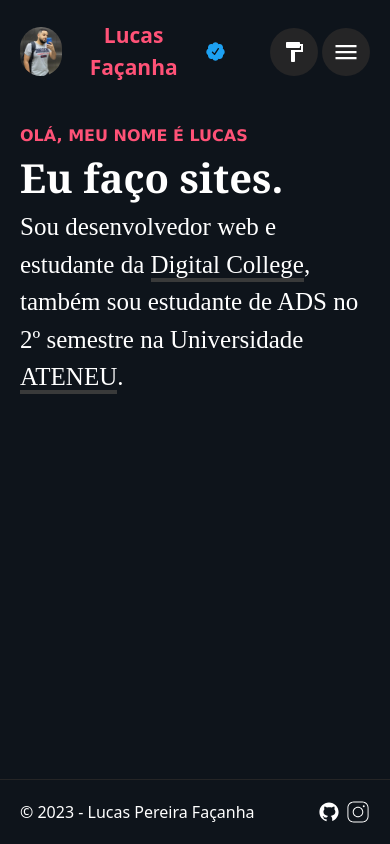
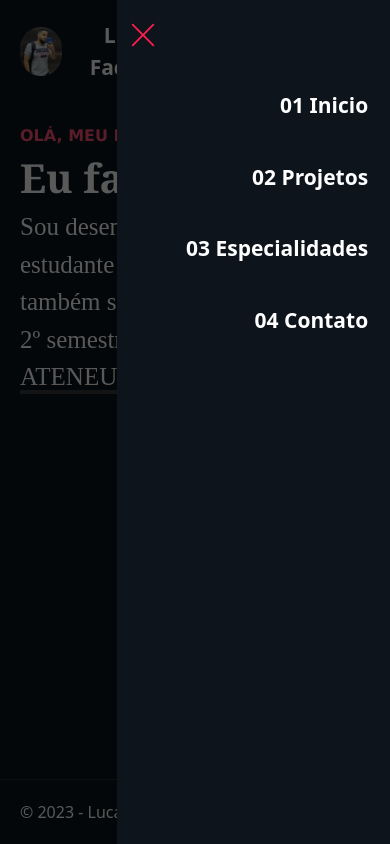
Before and after one commit to Lucaasfacanha/portfolio-aula-22-09, a website built with Vite: page Index.html in a window 390 px wide. Both pictures are taken after a click on the button 346 px from the left and 51 px from the top of the page. Built offline with nearby package versions, Linux system fonts and the light colour scheme.

Commit message:
adicionando efeito menu mobile java

```diff
--- a/Index.html
+++ b/Index.html
@@ -5,6 +5,8 @@
     <link rel="icon" type="image/svg+xml" href="b12b66f2-ca6e-4b10-b4eb-0268bd632cec.jpg" />
     <meta name="viewport" content="width=device-width, initial-scale=1.0" />
     <title>Lucas Façanha</title>
+    <script src="menu.js" defer></script>
+
   </head>
   <body>
     <header>
@@ -25,22 +27,22 @@
               <nav id="menuHeader">
                   <div  id="nomeHome">
                       <a href="">
-                          01 Home
+                          01 Inicio
                       </a>
                   </div>
                   <div>
                       <a href="" class="nomeHeaderMenu">
-                          02 writing
+                          02 Projetos
                       </a>
                   </div>
                   <div>
                       <a href="" class="nomeHeaderMenu">
-                          03 notes
+                          03 Especialidades
                       </a>
                   </div>
                   <div>
                       <a href="" class="nomeHeaderMenu">
-                          04 about
+                          04 Contato
                       </a>
                   </div>
               </nav>
@@ -50,14 +52,40 @@
           <button  class="themes">
               <svg xmlns="http://www.w3.org/2000/svg" fill="currentColor" width="24" height="24" viewBox="0 0 24 24" role="img" aria-hidden="true"><path d="M18 4V3c0-.55-.45-1-1-1H5c-.55 0-1 .45-1 1v4c0 .55.45 1 1 1h12c.55 0 1-.45 1-1V6h1v4H9v11c0 .55.45 1 1 1h2c.55 0 1-.45 1-1v-9h8V4h-3z"></path></svg>
           </button>
+
+
           </div>
-          <div id="linhaThmes">
-          <button class="themes">
+
+          <div id="linhaThemes">
+          <button class="themes" id="botaoAbrirMenu">
               <svg xmlns="http://www.w3.org/2000/svg" viewBox="0 0 32 32" aria-hidden="true" role="presentation" focusable="false" style=" height: 24px; width: 24px; stroke: currentcolor; stroke-width: 3; ">
                       <path d="M2 16h28M2 24h28M2 8h28">
                       </path>
               </svg>
           </button>
+
+          <div class="menuMobile" id="menuMobile2">
+            <div class="botaoFechar">
+                <svg xmlns="http://www.w3.org/2000/svg" width="30" height="30" id="botaoFechar" fill="currentColor" viewBox="0 0 16 16">
+                    <path d="M2.146 2.854a.5.5 0 1 1 .708-.708L8 7.293l5.146-5.147a.5.5 0 0 1 .708.708L8.707 8l5.147 5.146a.5.5 0 0 1-.708.708L8 8.707l-5.146 5.147a.5.5 0 0 1-.708-.708L7.293 8 2.146 2.854Z"/>
+                </svg>
+            </div>
+
+            <nav>
+                <ul>
+                    <li><a href="" class="liMobile">01 Inicio</a></li>
+
+                    <li><a href=""  class="liMobile">02 Projetos</a></li>
+
+                    <li><a href=""  class="liMobile">03 Especialidades</a></li>
+
+                    <li><a href=""  class="liMobile">04 Contato</a></li>
+                </ul>
+            </nav>
+          </div>
+
+          <div class="overlayMenu" id="overlayMenu"></div>
+
           </div>
       </div>
 </header>
--- /dev/null
+++ b/menu.js
@@ -0,0 +1,15 @@
+let botaoAbrirMenu = document.getElementById('botaoAbrirMenu')
+let menu = document.getElementById('menuMobile2')
+let overlay = document.getElementById('overlayMenu')
+
+botaoAbrirMenu.addEventListener('click', ()=>{
+    menu.classList.add('abrirMenu')
+})
+
+menu.addEventListener('click', ()=>{
+    menu.classList.remove('abrirMenu')
+})
+
+overlay.addEventListener('click', ()=>{
+    menu.classList.remove('abrirMenu')
+})
--- a/style.css
+++ b/style.css
@@ -17,28 +17,6 @@ main {
   padding: 20px;
 }
 
-footer {
-  display: flex;
-  justify-content: space-between;
-  bottom: 0;
-  position: fixed;
-  width: 100%;
-  padding: 20px;
-  border-top: 1px solid #252526;
-}
-
-@media screen and (min-width: 670px) {
-  footer {
-    padding: 20px 60px 20px 60px;
-  }
-}
-
-@media screen and (min-width: 1145px) {
-  footer {
-    padding: 20px 170px 20px 170px;
-  }
-}
-
 @media screen and (min-width: 670px) {
   main{
       padding: 60px 60px 0 60px;
@@ -47,7 +25,7 @@ footer {
 
 @media screen and (min-width: 1145px) {
   main{
-      padding: 100px 170px 0 170px;
+      padding: 100px 110px 0 110px;
   }
 }
 
@@ -78,11 +56,32 @@ header {
 
 @media screen and (min-width: 1145px) {
   .header {
-      padding: 50px 170px 0  170px;
+      padding: 50px 100px 0  100px;
   }
 
 }
 
+footer {
+  display: flex;
+  justify-content: space-between;
+  bottom: 0;
+  position: fixed;
+  width: 100%;
+  padding: 20px;
+  border-top: 1px solid #252526;
+}
+
+@media screen and (min-width: 670px) {
+  footer {
+    padding: 20px 60px 20px 60px;
+  }
+}
+
+@media screen and (min-width: 1145px) {
+  footer {
+    padding: 20px 110px 20px 110px;
+  }
+}
 
 .header:hover #NomeHeader {
   color: #ff5277;
@@ -120,7 +119,7 @@ header {
 }
 
 @media screen and (min-width: 980px) {
-  #linhaThmes {
+  #linhaThemes {
       display: none;
   }
 }
@@ -147,6 +146,63 @@ header {
 .nomeHeaderMenu:hover {
   padding-bottom: 5px;
   border-bottom: solid 4px #393a3a;
+}
+
+.menuMobile{
+  background-color: #0e141b;
+  height: 100vh;
+  position: fixed;
+  top: 0;
+  right: 0;
+  z-index: 9999999;
+  width: 0;
+  overflow: hidden;
+  transition: .3s;
+}
+
+.menuMobile.abrirMenu{
+  width: 70%;
+}
+
+.menuMobile.abrirMenu ~ .overlayMenu{
+  display: block;
+}
+
+.botaoFechar {
+  color: #fb1d4d;
+  padding: 20px 4%;
+}
+
+#botaoFechar:hover{
+  background-color: #fb1d4d;
+  color: white;
+}
+
+.menuMobile nav ul {
+  text-align: right;
+}
+
+.liMobile{
+  font-weight: bold;
+  font-size: 21px;
+  padding: 20px 8%;
+  display: block;
+}
+
+.liMobile:hover{
+  background-color: #fb1d4d;
+  color: #0e141b;
+}
+
+.overlayMenu {
+  background-color: rgba(0, 0, 0, 0.651);
+  width: 100%;
+  height: 100%;
+  position: fixed;
+  top: 0;
+  left: 0;
+  z-index: 8888888;
+  display: none;
 }
 
 #textHello {
```
